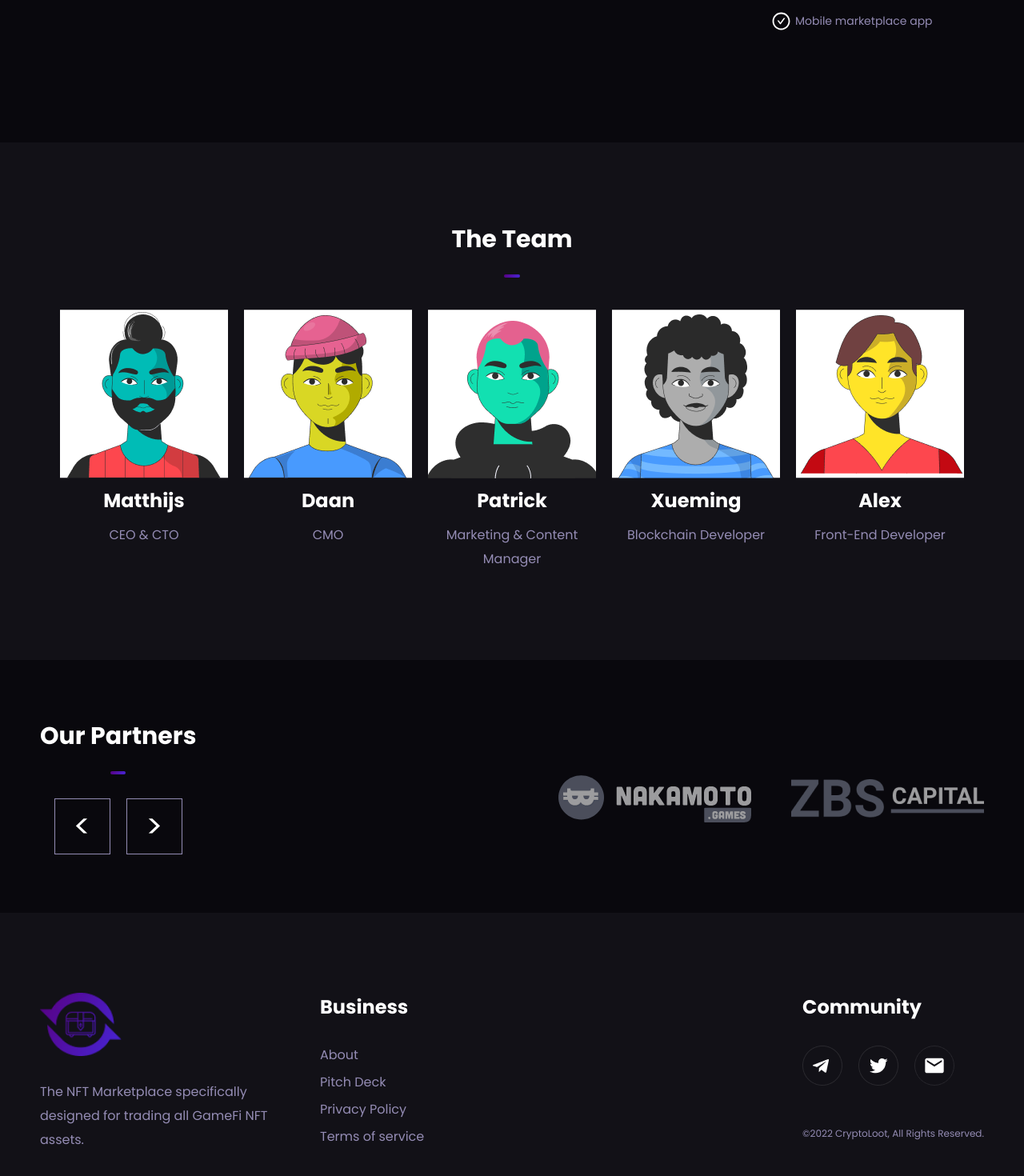
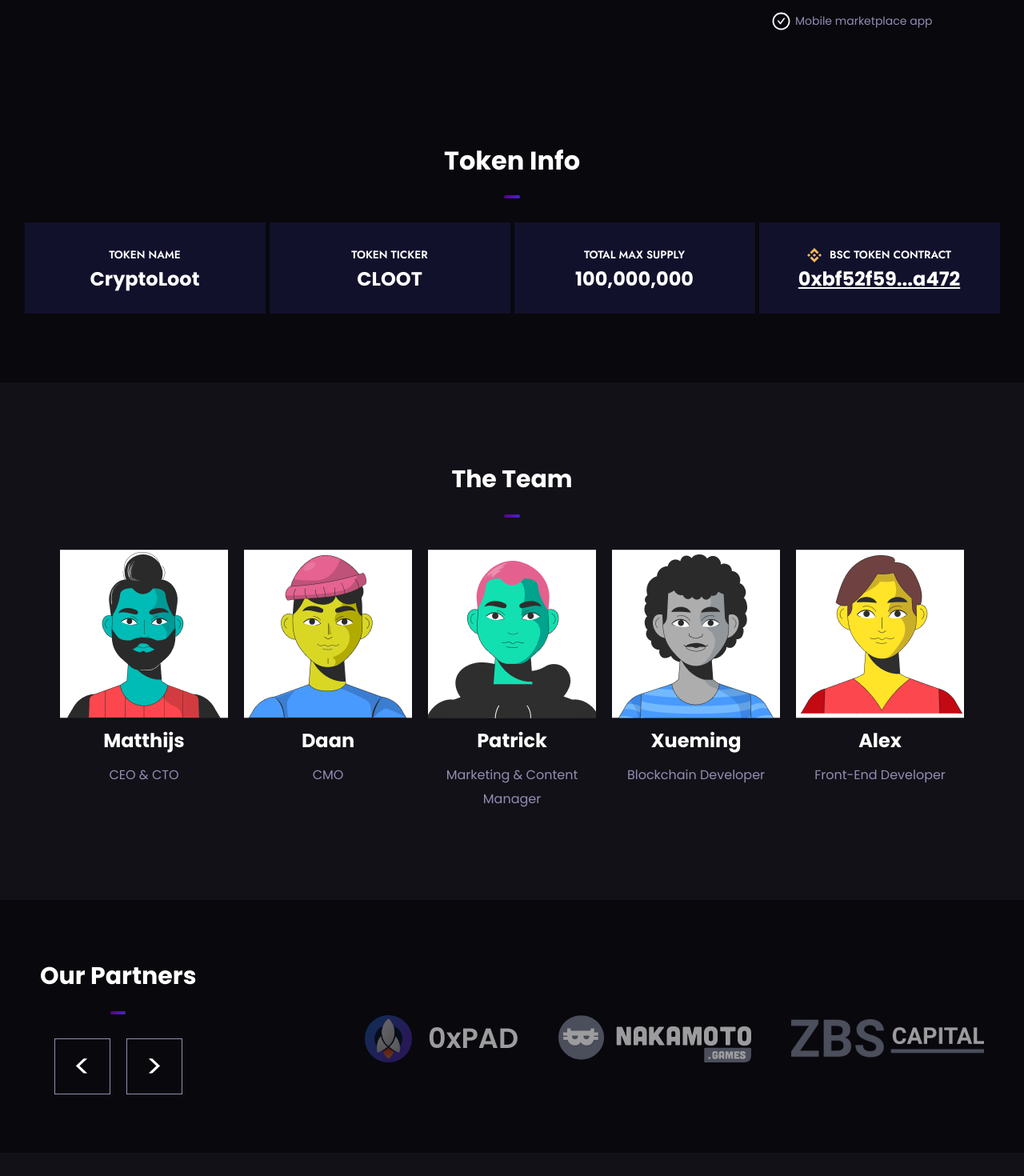
Before and after one commit to devmad119/cryptoloot-gamefi, a React (Create React App) app: page / in a window 1280 px wide. Shown: the part 3313-4783 px from the top of the page at 80% size. Built offline with nearby package versions, Linux system fonts and the light colour scheme.

Commit message:
fix token info section

```diff
--- a/src/components/landing/index.js
+++ b/src/components/landing/index.js
@@ -1,16 +1,17 @@
 //import react, styled-components module
-import React from "react";
-import styled from "styled-components";
+import React from 'react';
+import styled from 'styled-components';
 
 //import section components
-import Navbar from "./layout/navbar";
-import Crypto from "./crypto/crypto";
-import Feature from "./feature/feature";
-import Popularity from "./popularity/popularity";
-import Team from "./team/team";
-import Partners from "./partners/partners";
-import Roadmap from "./roadmap/roadmap";
-import Footer from "./layout/footer";
+import Navbar from './layout/navbar';
+import Crypto from './crypto/crypto';
+import Feature from './feature/feature';
+import Popularity from './popularity/popularity';
+import Team from './team/team';
+import Partners from './partners/partners';
+import Roadmap from './roadmap/roadmap';
+import TokenInfo from './tokeninfo';
+import Footer from './layout/footer';
 
 //section styled
 export const LandingPageContainer = styled.div`
@@ -26,6 +27,7 @@ const Index = () => {
       <Crypto />
       <Popularity />
       <Roadmap />
+      <TokenInfo />
       <Team />
       <Partners />
       <Footer />
--- a/src/components/landing/partners/partners.js
+++ b/src/components/landing/partners/partners.js
@@ -1,6 +1,6 @@
 //import React and styled components
 import React from 'react';
-import { PartnersContainer, ControlPanel, ControlButtonGroup, ControlButton, DisplayPartners, Container } from './partners.styled';
+import { PartnersContainer, ControlPanel, ControlButtonGroup, ControlButton, DisplayPartners, Container, DisplayPad } from './partners.styled';
 
 //import custom components
 import Content from '../content/Content';
@@ -10,6 +10,7 @@ import Icon from '../product//Icon';
 //import image
 import Image1 from '../../../asserts/image1.png';
 import Image6 from '../../../asserts/image6.png';
+import Image7 from '../../../asserts/image7.png';
 
 const Partners = () => {
   return (
@@ -25,6 +26,10 @@ const Partners = () => {
             </ControlButtonGroup>
           </ControlPanel>
           <DisplayPartners>
+            <DisplayPad>
+              <img src={Image7} alt="image" width="59px" height="59px" />
+              <span>0xPAD</span>
+            </DisplayPad>
             <img src={Image1} alt="image" width="241px" height="59px" />
             <img src={Image6} alt="image" width="241px" height="48px" />
           </DisplayPartners>
--- a/src/components/landing/partners/partners.styled.js
+++ b/src/components/landing/partners/partners.styled.js
@@ -11,7 +11,7 @@ export const Container = styled.div`
   justify-content: space-between;
   align-items: center;
 
-  @media screen and (max-width: 900px) {
+  @media screen and (max-width: 1100px) {
     flex-direction: column;
   }
 `;
@@ -64,7 +64,24 @@ export const DisplayPartners = styled.div`
     margin-top: 30px;
   }
 
-  @media screen and (max-width: 600px) {
+  @media screen and (max-width: 900px) {
     flex-direction: column;
   }
 `;
+
+export const DisplayPad = styled.div`
+  grid-gap: 20px;
+  opacity: 0.6;
+  justify-content: space-between;
+  cursor: pointer;
+  :hover {
+    opacity: 1;
+  }
+  display: flex;
+  align-items: center;
+  span {
+    color: white;
+    font-size: 35px;
+    font-weight: 600;
+  }
+`;
--- /dev/null
+++ b/src/components/landing/tokeninfo/index.js
@@ -0,0 +1,52 @@
+import React from 'react';
+import { SiBinance } from 'react-icons/si';
+
+import { StyledContainer, TitleSection, Content, Card, CardContent, CardHeading } from './styled';
+//import custom components
+import Text from '../product/Text';
+import Icon from '../product/Icon';
+
+const TokenInfo = () => {
+  return (
+    <StyledContainer>
+      <TitleSection>
+        <Text fSize={32} fWeight={700} Color="#fff" lHeight={45} mWidth={800} tAlign="center" content="Token Info" />
+        <Icon />
+      </TitleSection>
+      <Content>
+        <Card>
+          <CardContent>
+            <h4>Token Name</h4>
+            <p>CryptoLoot</p>
+          </CardContent>
+        </Card>
+        <Card>
+          <CardContent>
+            <h4>TOKEN TICKER</h4>
+            <p>CLOOT</p>
+          </CardContent>
+        </Card>
+        <Card>
+          <CardContent>
+            <h4>TOTAL MAX SUPPLY</h4>
+            <p>100,000,000</p>
+          </CardContent>
+        </Card>
+        <Card>
+          <CardContent>
+            <CardHeading>
+              <SiBinance />
+              <h4>BSC TOKEN CONTRACT</h4>
+            </CardHeading>
+
+            <a href="https://bscscan.com/token/0xbf52f597f327d7b682dbaa562536a7399b6aa472" target="_blank">
+              0xbf52f59...a472
+            </a>
+          </CardContent>
+        </Card>
+      </Content>
+    </StyledContainer>
+  );
+};
+
+export default TokenInfo;
--- /dev/null
+++ b/src/components/landing/tokeninfo/styled.js
@@ -0,0 +1,90 @@
+import styled from 'styled-components';
+
+export const StyledContainer = styled.div`
+  background: #09080d;
+  display: flex;
+  flex-direction: column;
+  align-items: center;
+  min-height: 300px;
+  @media screen and (max-width: 1250px) {
+    min-height: 450px;
+  }
+  @media screen and (max-width: 650px) {
+    min-height: 650px;
+  }
+`;
+
+export const TitleSection = styled.div`
+  display: flex;
+  flex-direction: column;
+  align-items: center;
+`;
+
+export const Content = styled.div`
+  display: flex;
+  grid-gap: 5px;
+  @media screen and (max-width: 1250px) {
+    display: grid;
+    grid-template-columns: 1fr 1fr;
+    grid-gap: 5px;
+  }
+  @media screen and (max-width: 650px) {
+    display: flex;
+    flex-direction: column;
+  }
+`;
+
+export const Card = styled.div`
+  max-width: 301px;
+  width: 301px;
+  height: 114px;
+  display: flex;
+  justify-content: center;
+  align-items: center;
+  background: #11112c;
+`;
+
+export const CardHeading = styled.div`
+  display: flex;
+  align-items: center;
+  grid-gap: 10px;
+  svg {
+    color: rgb(244, 186, 89);
+    width: 18px;
+    height: 18px;
+  }
+`;
+
+export const CardContent = styled.div`
+  display: flex;
+  flex-direction: column;
+  align-items: center;
+  h4 {
+    font-size: 0.85rem;
+    font-weight: 600;
+    line-height: 2;
+    text-transform: uppercase;
+    color: white;
+    margin: 0;
+    padding: 0;
+  }
+
+  p {
+    font-size: 1.5rem;
+    font-weight: 800;
+    line-height: 1.33;
+    color: white;
+    margin: 0;
+    padding: 0;
+  }
+
+  a {
+    font-size: 1.5rem !important;
+    font-weight: 800 !important;
+    line-height: 1.33 !important;
+    color: white !important;
+    margin: 0 !important;
+    padding: 0 !important;
+    text-decoration: underline !important;
+  }
+`;
```
Also changed, not shown: src/asserts/image7.png (added).
